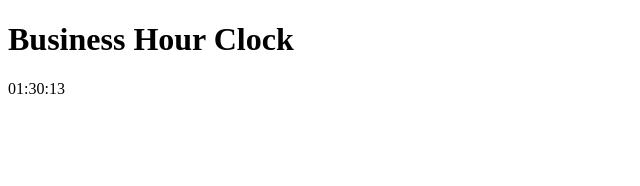
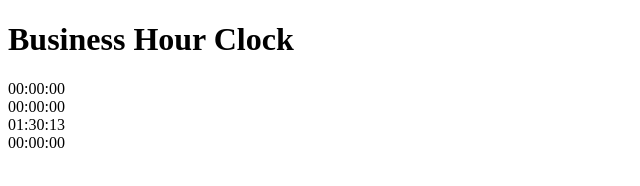
Before and after one commit to BinaryDreamerUX/Business-Hour-Clock, a plain HTML site: page index.html in a window 1280 px wide. Shown: the whole page, without its empty margins (0-640 px from the left). Drawn offline with Linux system fonts and the light colour scheme.

Commit message:
Add clock display div

```diff
--- a/index.html
+++ b/index.html
@@ -8,7 +8,10 @@
 </head>
 <body>
     <h1>Business Hour Clock</h1>
+    <div id="pst-clock" class="clock">00:00:00</div>
+    <div id="mst-clock" class="clock">00:00:00</div>
     <div id="cst-clock" class="clock">00:00:00</div>
+    <div id="est-clock" class="clock">00:00:00</div>
     <script src="script.js"></script>
 </body>
 </html>
```
